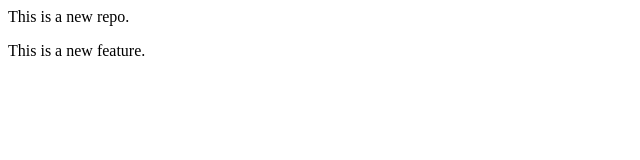
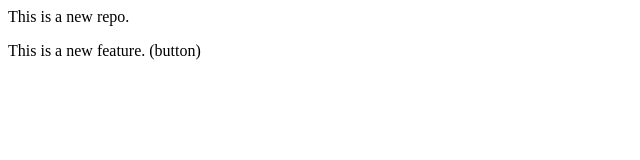
Before and after one commit to Suhail2323/LocalRepo, a plain HTML site: page index.html in a window 1280 px wide. Shown: the full height of the page, 0-640 px from the left. Drawn offline with Linux system fonts and the light colour scheme.

Commit message:
add button

```diff
--- a/index.html
+++ b/index.html
@@ -1,2 +1,2 @@
 <p> This is a new repo. </p>
-<p> This is a new feature. <p>
+<p> This is a new feature. (button) <p>
```
